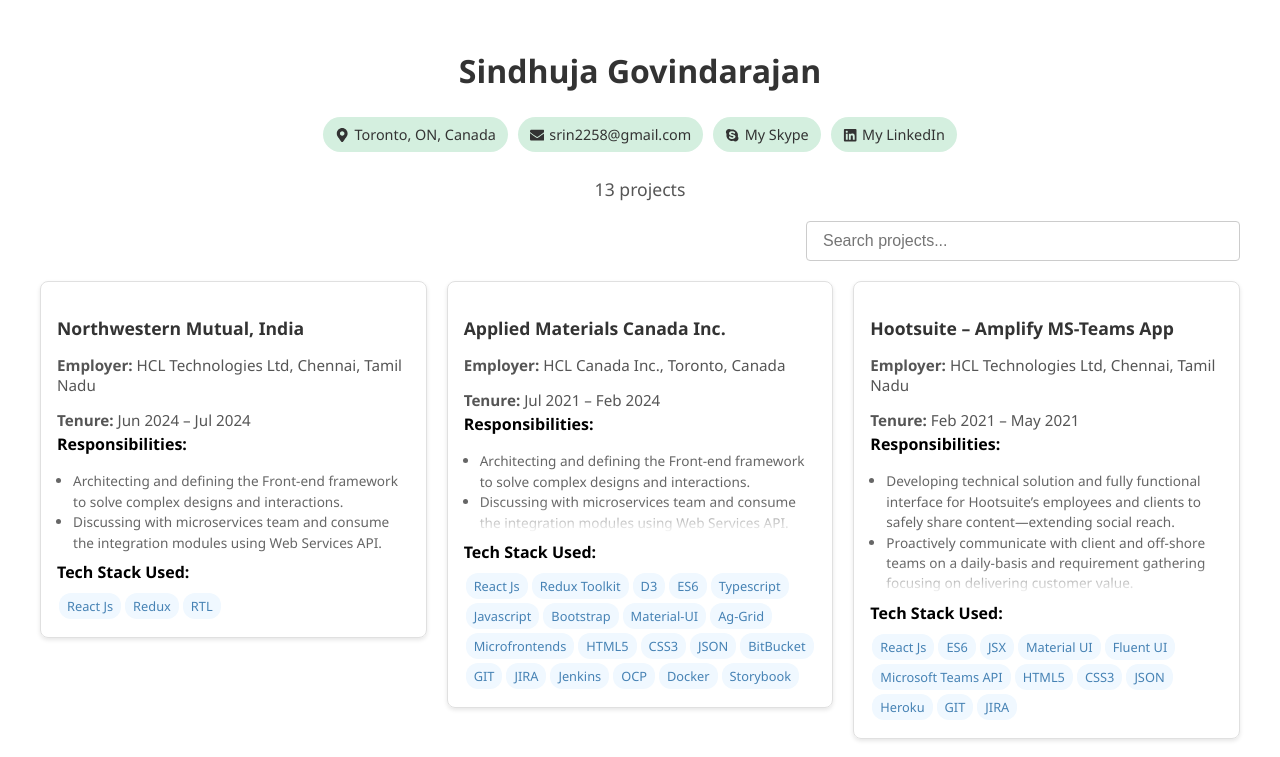
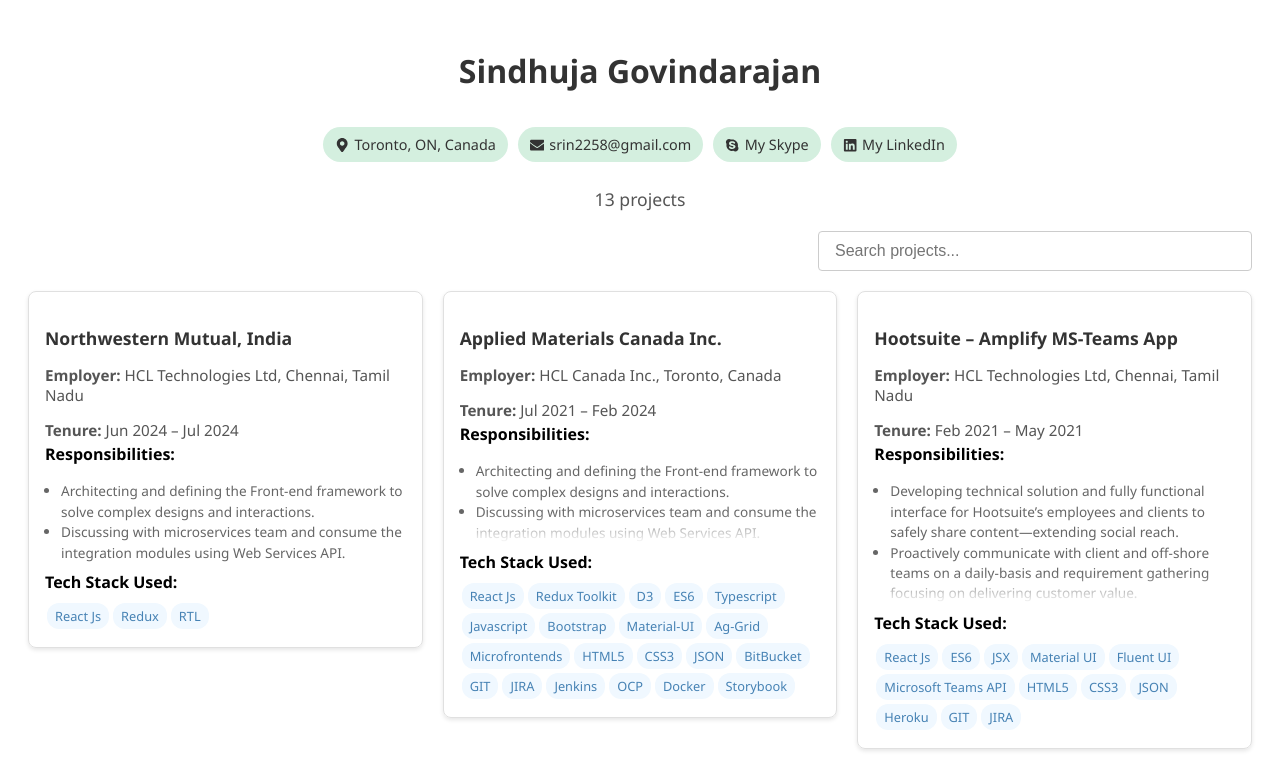
Before and after one commit to sindhujaGovindarajan/frontend-work-portfolio, a React (Create React App) app: page / in a window 1280 px wide. Shown: the top 757 px of the page. Built offline with nearby package versions, Linux system fonts and the light colour scheme.

Commit message:
wip: Sticky header on scroll

```diff
--- a/src/App.tsx
+++ b/src/App.tsx
@@ -1,4 +1,4 @@
-import React, { useState, useMemo, useCallback } from "react";
+import React, { useEffect, useState, useMemo, useCallback } from "react";
 import ProjectCard from "./components/ProjectCard";
 import styled from "styled-components";
 import { FaMapMarkerAlt } from "@react-icons/all-files/fa/FaMapMarkerAlt";
@@ -337,8 +337,25 @@
 const Container = styled.div`
   font-family: "Segoe UI", Tahoma, Geneva, Verdana, sans-serif;
   padding: 20px;
-  max-width: 1200px;
+  max-width: 100vw;
   margin: 0 auto;
+`;
+
+const HeaderContainer = styled.div`
+  position: sticky;
+  top: 0;
+  left: 0;
+  // width: 100vw;
+  background-color: white;
+  z-index: 10;
+  padding-bottom: 10px;
+  box-shadow: 0 2px 4px rgba(0, 0, 0, 0); // Initial box-shadow: none
+  transition: box-shadow 0.3s ease; // Add transition for box-shadow
+
+  &.sticky {
+    // Apply styles when sticky is active
+    box-shadow: 0 2px 4px rgba(0, 0, 0, 0.1); // Add box-shadow
+  }
 `;
 
 const Header = styled.h1`
@@ -415,7 +432,15 @@
 
 const App: React.FC = () => {
   const [searchTerm, setSearchTerm] = useState("");
+  const [isSticky, setIsSticky] = useState(false);
 
+  const handleScroll = () => {
+    if (window.scrollY > 0) {
+      setIsSticky(true);
+    } else {
+      setIsSticky(false);
+    }
+  };
   const handleSearchChange = useCallback(
     (e: React.ChangeEvent<HTMLInputElement>) => {
       setSearchTerm(e.target.value);
@@ -443,9 +468,19 @@
     });
   }, [searchTerm]);
 
+  useEffect(() => {
+    window.addEventListener("scroll", handleScroll);
+    return () => {
+      window.removeEventListener("scroll", handleScroll);
+    };
+  }, []);
+
   return (
     <Container>
-      <Header>Sindhuja Govindarajan</Header>
+      {/* <HeaderContainer className={isSticky ? "sticky" : ""}> */}
+      <HeaderContainer>
+        <Header>Sindhuja Govindarajan</Header>
+      </HeaderContainer>
       <ContactContainer>
         <ContactChip>
           <FaMapMarkerAlt />
```
